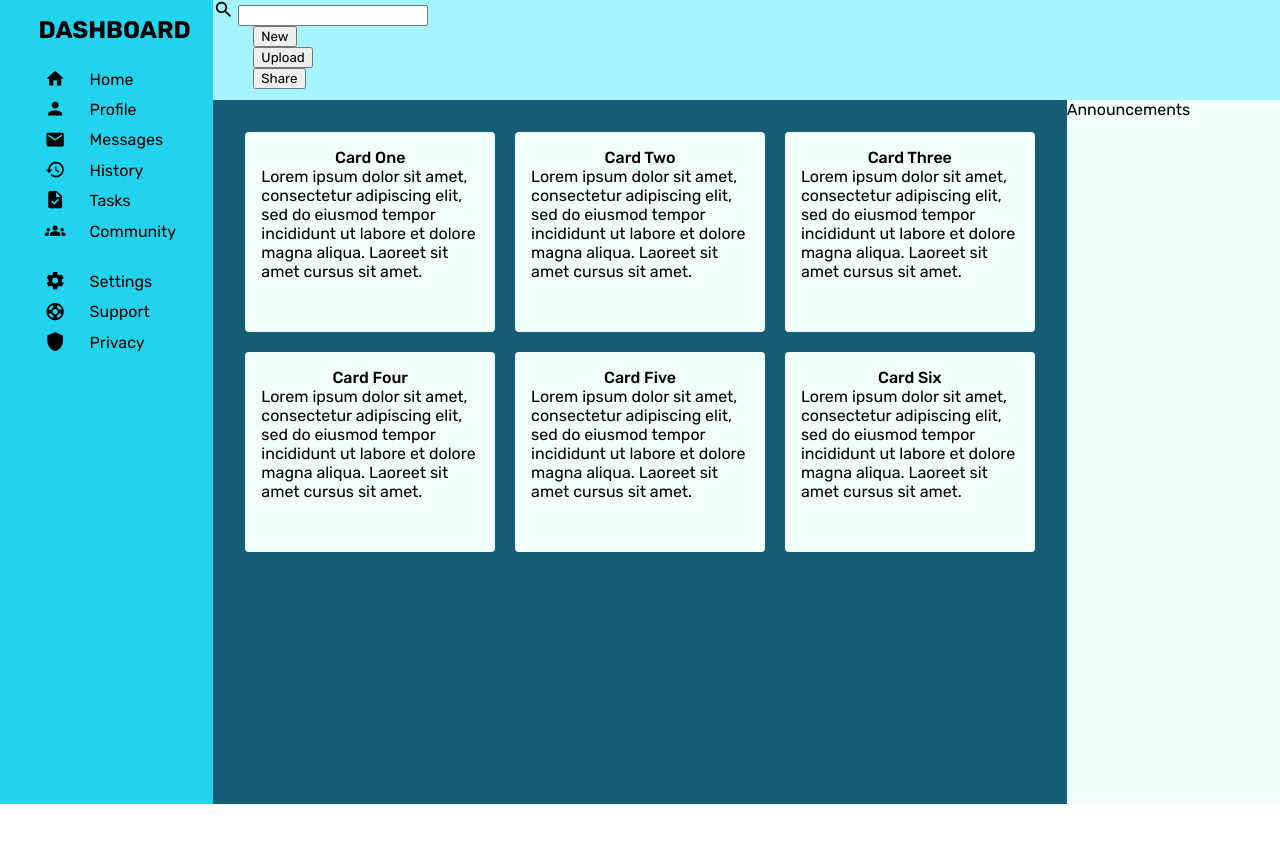
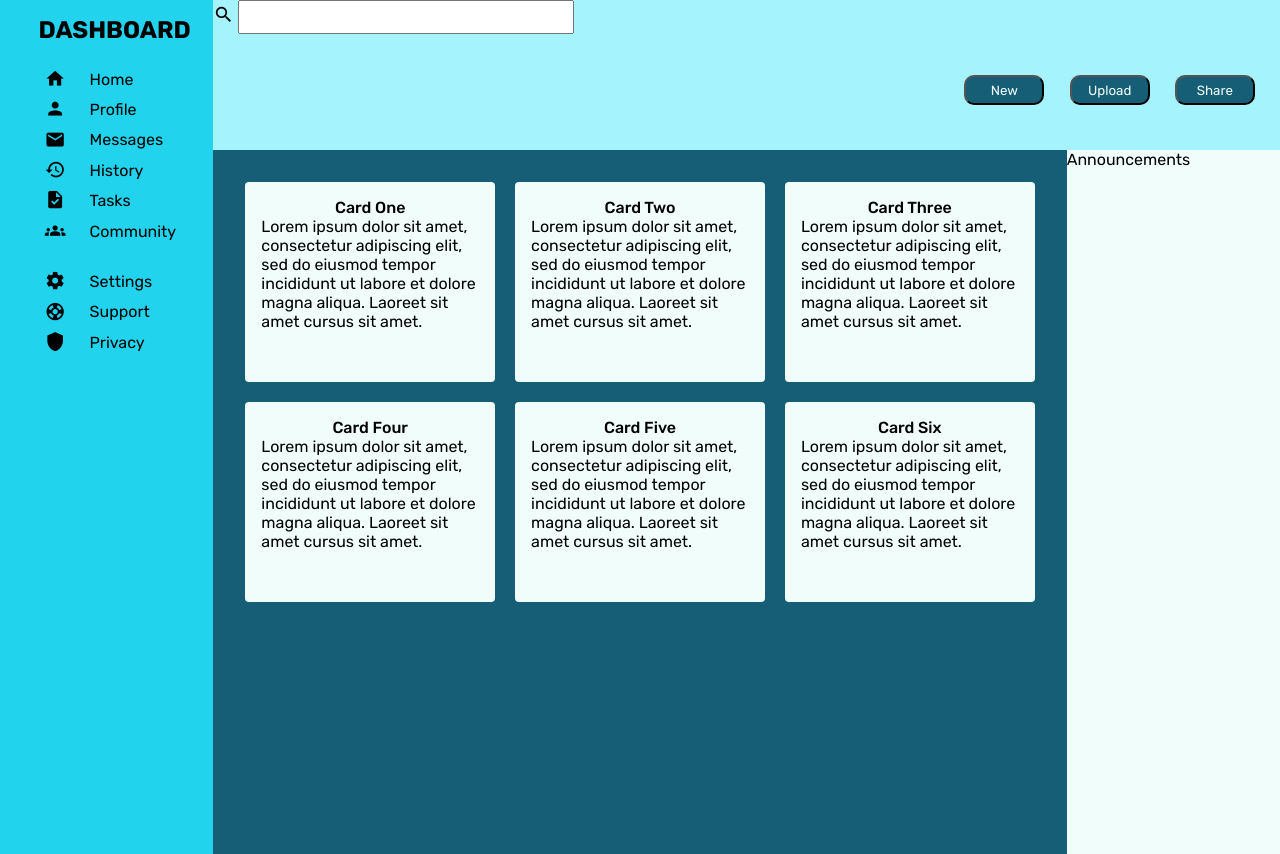
Before and after one commit to kogerhj/web-dev, a plain HTML site: page dashboard-01/index.html in a window 1280 px wide. Before the commit the page ends 804 px from the top, so only its background shows below. Drawn offline with Linux system fonts and the light colour scheme.

Commit message:
Adjust grid properties to make newly created form element be a grid child; style header buttons

```diff
--- a/dashboard-01/style.css
+++ b/dashboard-01/style.css
@@ -26,7 +26,7 @@
 .container {
     display: grid;
     grid-template-columns: 1fr 4fr 1fr;
-    grid-template-rows: 100px 1fr;
+    grid-template-rows: 150px 1fr;
 }
 
 .announcements {
@@ -80,8 +80,38 @@ li {
 }
 
 .header {
+    display: grid;
+    grid-template-columns: 2fr 1fr;
+    grid-template-rows: repeat(2, 1fr);
     background-color: #a5f3fc;
     grid-column: 2 / 4;
+}
+
+.header > form {
+grid-column: 1;
+grid-row: 1;
+}
+
+.header > ul {
+    display: grid;
+    grid-template-columns: repeat(3, 1fr);
+    grid-column: 2;
+    grid-row: 2 / 3;
+}
+
+.header-btn {
+
+    width: 80px;
+    height: 30px;
+    border-radius: 10px;
+    background-color: #155e75;
+    color: #f0fdfa;
+}
+
+input[type=text] {
+    align-self: center;
+    /* margin: 10px 0; */
+    font-size: 1.5rem;
 }
 
 .article {
```
